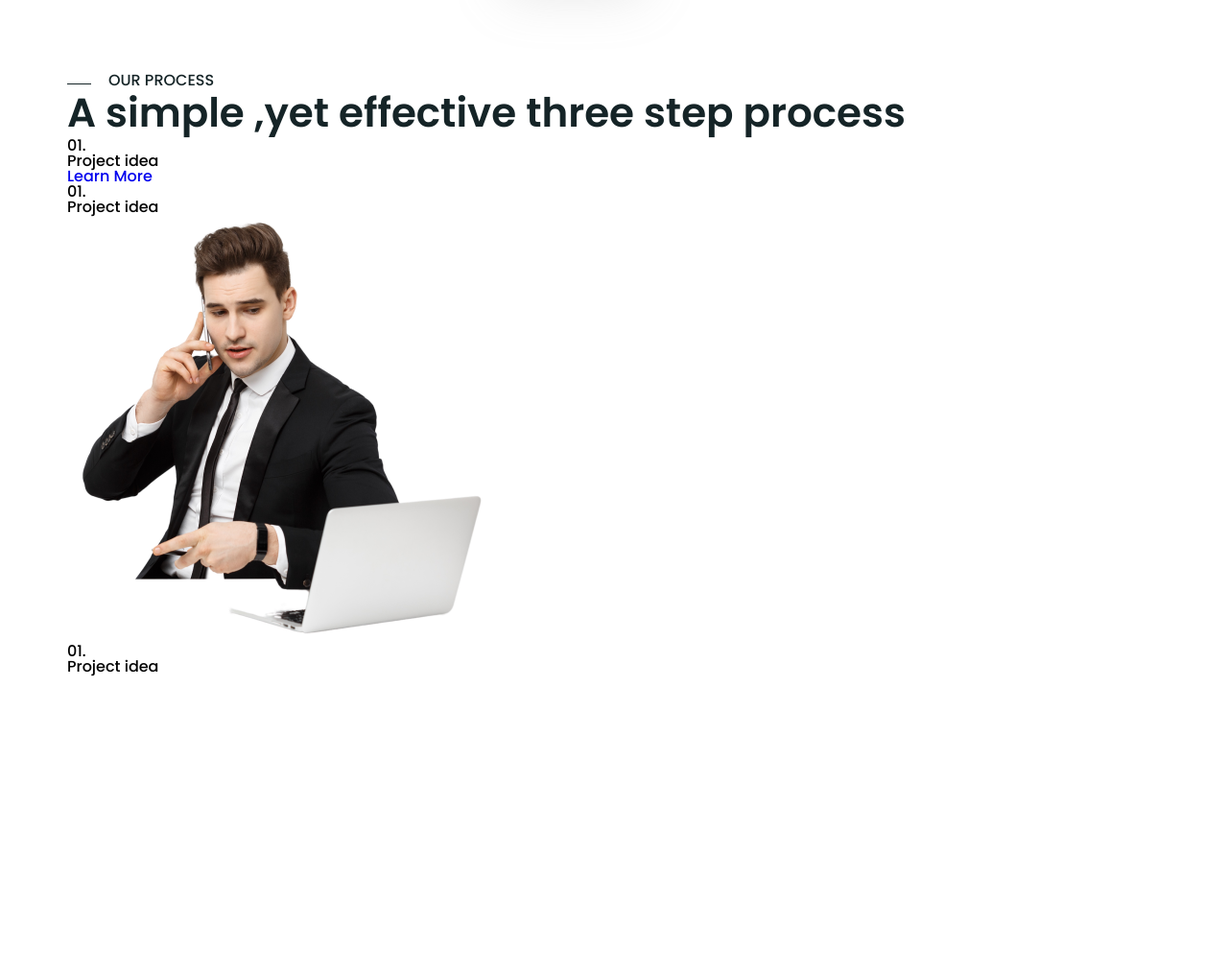
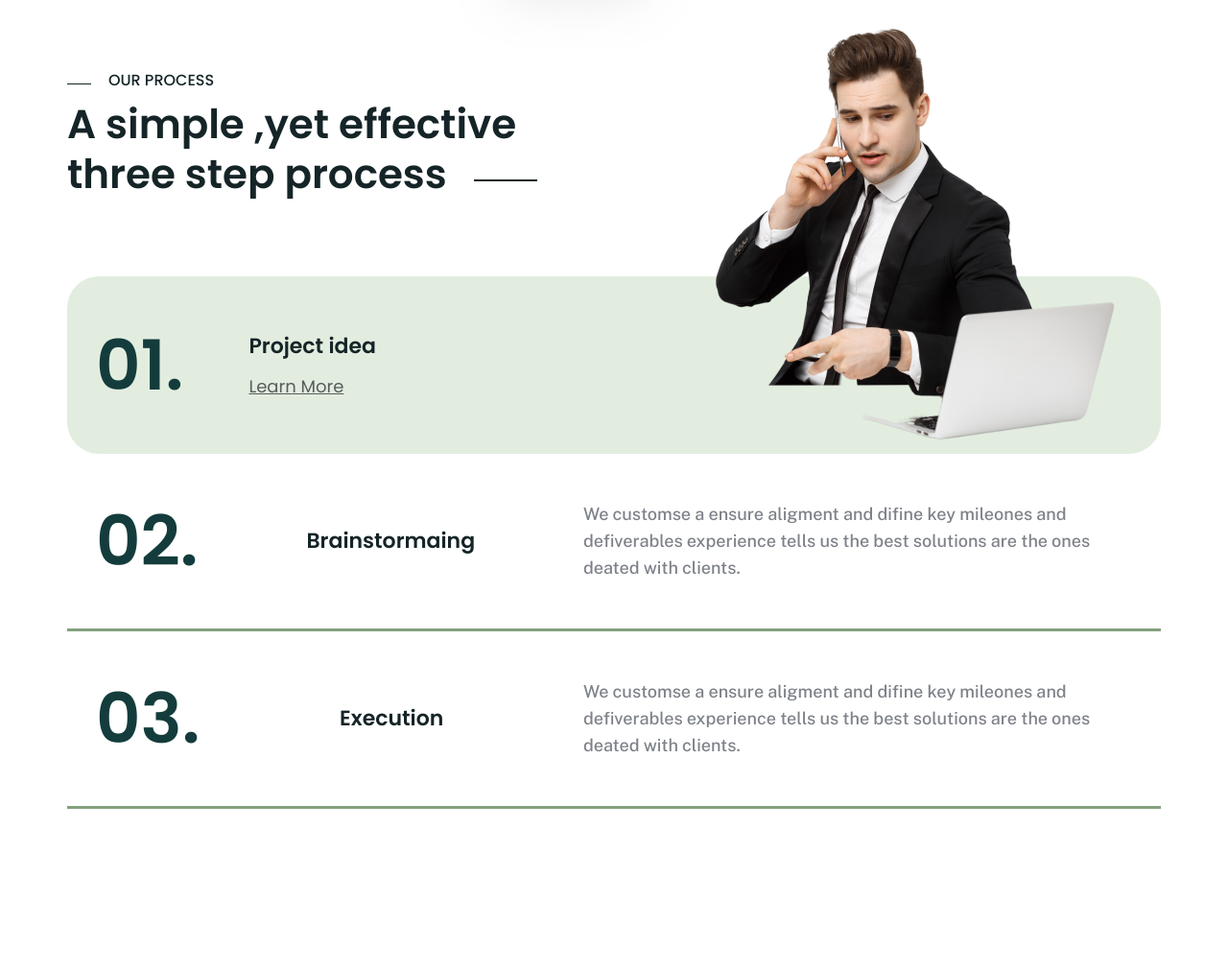
Before and after one commit to thuphuong999999/portofolio-thuphuong, a plain HTML site: page index.html in a window 1280 px wide. Shown: the part 2606-3618 px from the top of the page at 96% size. Drawn offline with nearby package versions, Linux system fonts and the light colour scheme.

Commit message:
update 1

```diff
--- a/assets/css/style.css
+++ b/assets/css/style.css
@@ -14,6 +14,8 @@ body {
   --Primary-color-black-green: #143c3c;
   --Primary-color-black: #152427;
   --text-color-light-gray: #7d8188;
+  --Scondery-color-light-green: #e2eddf;
+  --text-color-black-gray: #575d5e;
 }
 /* common */
 a {
@@ -59,12 +61,29 @@ a {
   left: -43px;
 }
 .h2-section__heading {
+  margin-top: 12px;
+  max-width: 520px;
+  position: relative;
   color: var(--Primary-color-black);
   font-size: 4.2rem;
   font-weight: 600;
   line-height: 1.24; /* 123.81% */
 }
-
+.h2-section__heading::after {
+  content: "";
+  background: var(--Primary-color-black);
+  width: 66px;
+  height: 2px;
+  position: absolute;
+  bottom: 19px;
+  right: 30px;
+}
+.h3-heading {
+  color: var(--Primary-color-black);
+  font-size: 2.2rem;
+  font-weight: 600;
+  line-height: 1; /* 100% */
+}
 /* header */
 
 .header-top {
@@ -239,21 +258,9 @@ a {
 }
 
 .service .h2-section__heading {
-  margin-top: 12px;
   max-width: 520px;
-  color: var(--Primary-color-black);
-  font-size: 4.2rem;
-  font-weight: 600;
-  line-height: 1.24; /* 123.81% */
-  position: relative;
 }
-.service .section__heading::after {
-  content: "";
-  background: var(--Primary-color-black);
-  width: 66px;
-  height: 2px;
-  position: absolute;
-  bottom: 19px;
+.service .h2-section__heading::after {
   right: 103px;
 }
 .services__list {
@@ -477,3 +484,55 @@ a {
 .plan {
   margin-top: 79px;
 }
+
+.plan__list {
+  display: flex;
+  flex-direction: column;
+  margin-top: 80px;
+}
+.plan-item {
+  display: flex;
+  align-items: center;
+  justify-content: space-between;
+  padding: 30px;
+  gap: 64px;
+  height: 185px;
+}
+.plan-item__num {
+  color: var(--Primary-color-black-green, #143c3c);
+  font-size: 7.2rem;
+  font-weight: 600;
+  line-height: 7.22; /* 72.222% */
+}
+.plan-item:first-child {
+  border-radius: 33px;
+  background: var(--Scondery-color-light-green);
+}
+.plan-item:first-child .plan-item__text {
+  margin-right: 25%;
+}
+.plan-item:first-child .plan-item__img {
+  margin-bottom: 60%;
+}
+.plan-item:first-child .h3-heading {
+  margin-bottom: 22px;
+}
+.plan__learn-more {
+  color: var(--text-color-black-gray);
+  font-size: 1.8rem;
+  font-weight: 400;
+  line-height: 1;
+  text-decoration: underline;
+}
+.plan-item .desc {
+  max-width: 572px;
+  color: var(--text-color-light-gray);
+  font-family: "Public Sans";
+  font-size: 1.8rem;
+  font-weight: 500;
+  line-height: 28px; /* 155.556% */
+}
+.plan-item:nth-child(2),
+.plan-item:nth-child(3) {
+  border-bottom: 3px solid #83a17d;
+}
--- a/index.html
+++ b/index.html
@@ -305,33 +305,44 @@
                             01.
                         </div>
                         <div class="plan-item__text">
-                            <p class="plan__text">
+                            <h3 class="h3-heading">
                                 Project idea
-                            </p>
+                            </h3>
                             <a href="#!" class="plan__learn-more">Learn More</a>
                         </div>
+                        <figure>
+                            <img src="./assets/img/image.png" alt="A simple ,yet effective three step process"
+                                class="plan-item__img">
+                        </figure>
                     </li>
                     <li class="plan-item">
                         <div class="plan-item__num">
-                            01.
+                            02.
                         </div>
                         <div class="plan-item__text">
-                            <p class="plan__text">
-                                Project idea
-                            </p>
-                            <img src="./assets/img/image.png" alt="A simple ,yet effective three step process"
-                                class="plan-item__img">
+                            <h3 class="h3-heading">
+                                Brainstormaing
+                            </h3>
+
                         </div>
+                        <p class="desc">
+                            We customse a ensure aligment and difine key mileones and defiverables experience tells
+                            us the best solutions are the ones deated with clients.
+                        </p>
                     </li>
                     <li class="plan-item">
                         <div class="plan-item__num">
-                            01.
+                            03.
                         </div>
                         <div class="plan-item__text">
-                            <p class="plan__text">
-                                Project idea
-                            </p>
+                            <h3 class="h3-heading">
+                                Execution
+                            </h3>
                         </div>
+                        <p class="desc">
+                            We customse a ensure aligment and difine key mileones and defiverables experience tells
+                            us the best solutions are the ones deated with clients.
+                        </p>
                     </li>
                 </ul>
 
```
